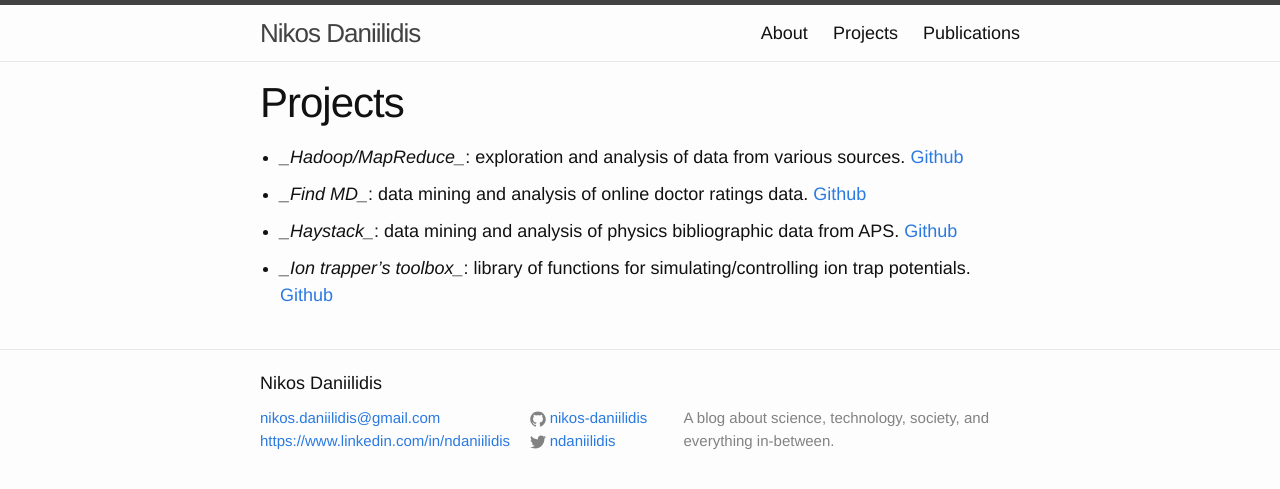
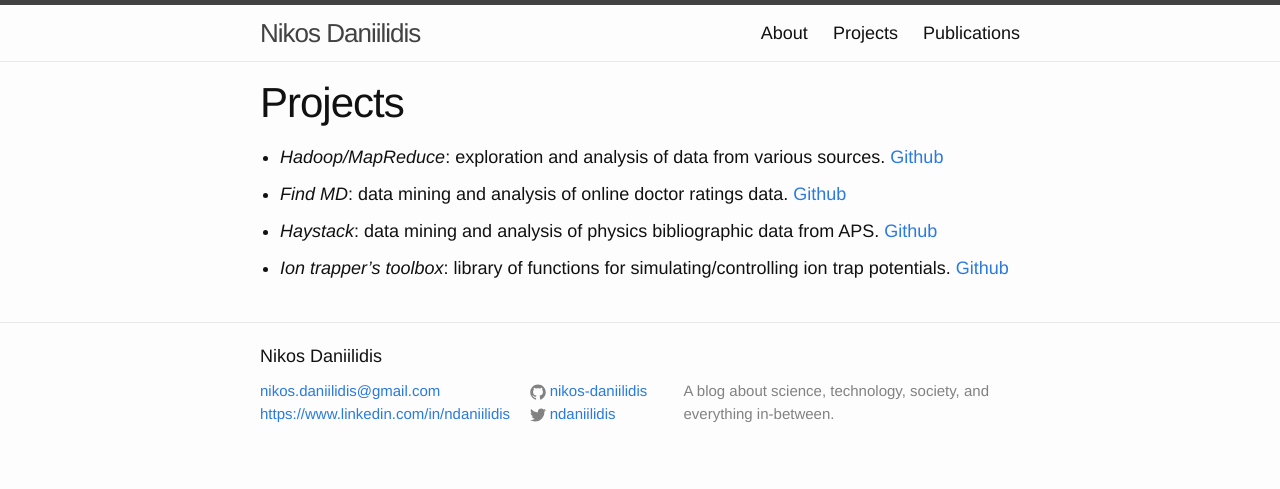
Before and after one commit to nikos-daniilidis/blog, a Jekyll site: the page built from projects/index.md, in a window 1280 px wide. Shown: the top 489 px of the page. Built offline with Jekyll 4.4.1, drawn with Linux system fonts in a browser that asks for light colours.

```diff
--- a/projects/index.md
+++ b/projects/index.md
@@ -5,10 +5,10 @@ date:   2014-10-18 00:00:02
 categories: jekyll update
 ---
 
-* *_Hadoop/MapReduce_*: exploration and analysis of data from various sources. [Github](https://github.com/nikos-daniilidis/hadoop-mapreduce-o)
+* _Hadoop/MapReduce_: exploration and analysis of data from various sources. [Github](https://github.com/nikos-daniilidis/hadoop-mapreduce-o)
 
-* *_Find MD_*: data mining and analysis of online doctor ratings data. [Github](https://github.com/nikos-daniilidis/find-md)
+* _Find MD_: data mining and analysis of online doctor ratings data. [Github](https://github.com/nikos-daniilidis/find-md)
 
-* *_Haystack_*: data mining and analysis of physics bibliographic data from APS. [Github](https://github.com/nikos-daniilidis/haystack)
+* _Haystack_: data mining and analysis of physics bibliographic data from APS. [Github](https://github.com/nikos-daniilidis/haystack)
 
-* *_Ion trapper's toolbox_*: library of functions for simulating/controlling ion trap potentials. [Github](https://github.com/nikos-daniilidis/trap-simulation-tools-matlab)
+* _Ion trapper's toolbox_: library of functions for simulating/controlling ion trap potentials. [Github](https://github.com/nikos-daniilidis/trap-simulation-tools-matlab)
```
